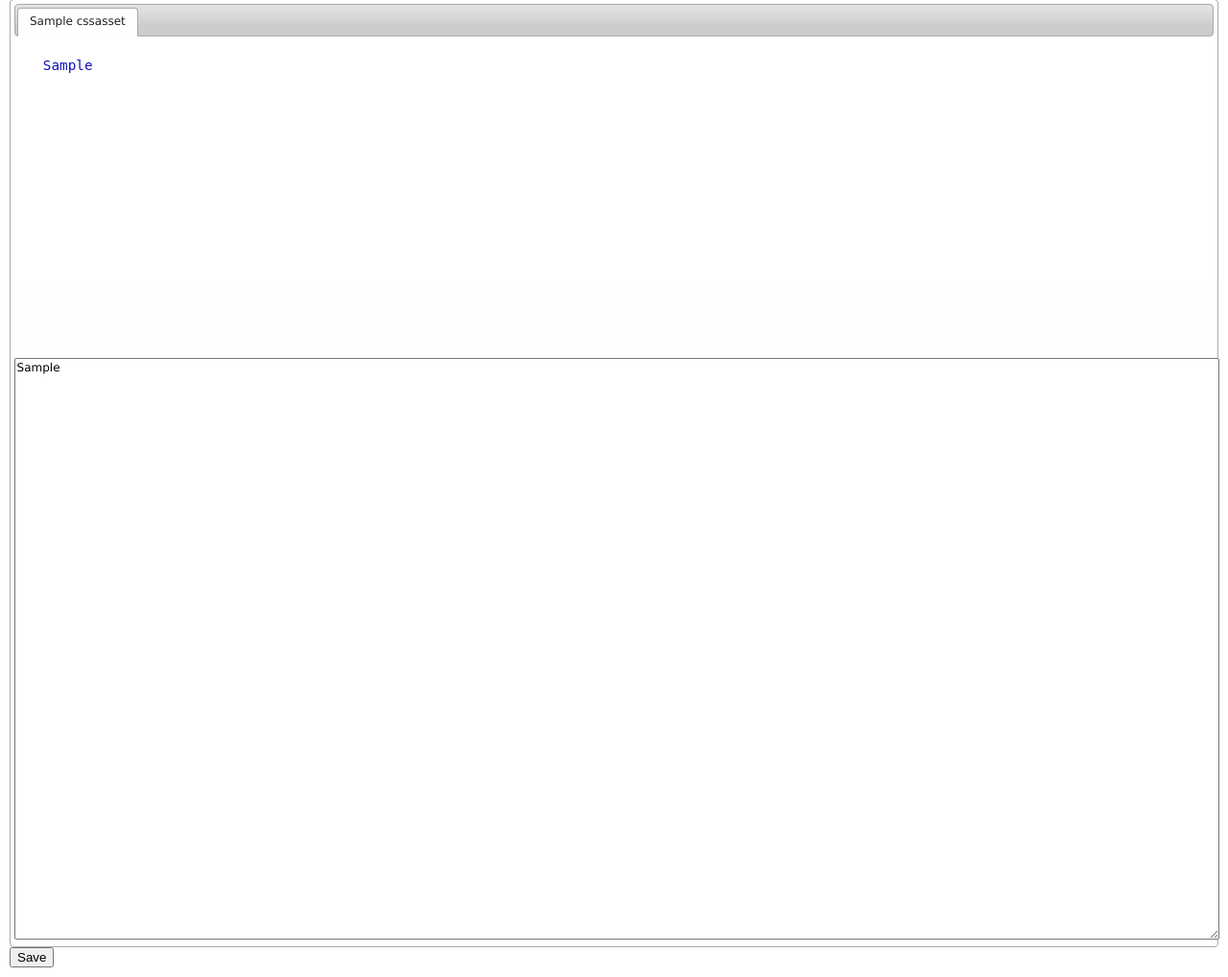
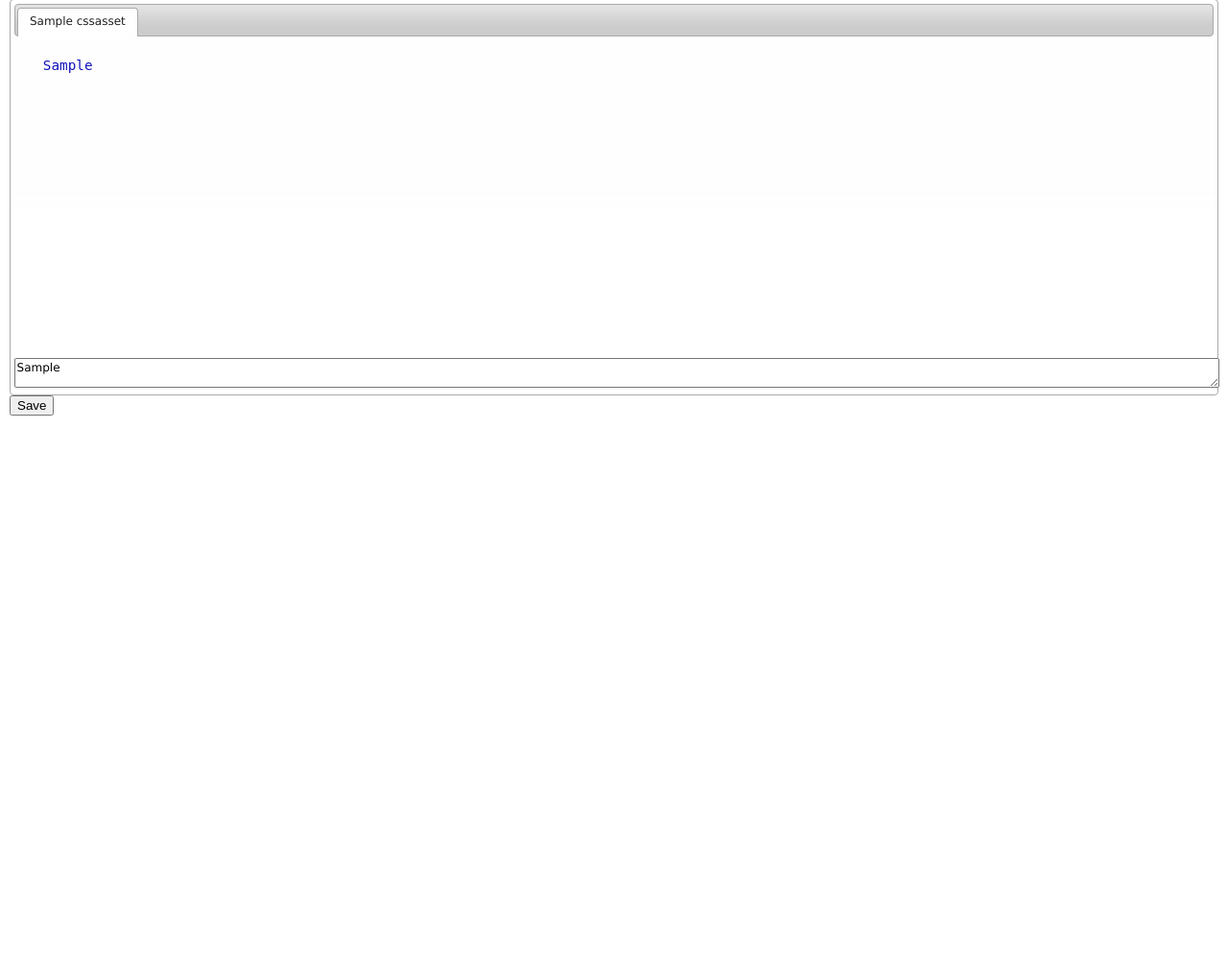
Before and after one commit to alex-hofsteede/cssswap, a Django app: template templates/edit.html in a window 1280 px wide. Shown: the part 27-1045 px from the top of the page at 96% size. After the commit the page ends 460 px from the top, so only its background shows below. Run offline with Django 3.2, Linux system fonts and the light colour scheme; the template is opened without the code that fills it: values that come from a table or form of the project are taken from there, others are empty; tables that the repository leaves empty hold one stand-in row (values such as "Sample post"); some libraries are stand-ins or nearby versions.

Commit message:
adding differentiation between stylesheets and style tags

```diff
--- a/swap/static/stylesheets/main.css
+++ b/swap/static/stylesheets/main.css
@@ -2,9 +2,14 @@
   margin: 10px;
 }
 
-#edit-css-form textarea {
+#edit-css-form textarea.styleSheet {
   width: 100%;
   height: 600px;
+}
+
+#edit-css-form textarea.styleAttribute {
+  width: 100%;
+  height: 25px;
 }
 
 #edit-tabs ul,
--- a/swap/util.py
+++ b/swap/util.py
@@ -176,7 +176,7 @@ def parseLinkedStylesheets(document, css_stylesheets, page):
 def parseNestedStylesheets(css_asset, css_stylesheets, page):
     """
     Looks through a CSS stylesheet for any @import tags and downloads the imported stylesheets,
-    replacing their reference in the parent stylesheet with the link to our own saves version
+    replacing their reference in the parent stylesheet with the link to our own saved version
     """
     #Group(1) is everything between the @import and the actual URL,
     #group(2) is the URL, and group(3) is any trailing characers
--- a/templates/edit.html
+++ b/templates/edit.html
@@ -11,13 +11,13 @@
     </ul>
     {% for stylesheet in stylesheets %}
     <div id="tabs-{{stylesheet.id}}">
-      <textarea name="cssasset_{{stylesheet.uuid}}">{{stylesheet.raw}}</textarea>
+      <textarea class="styleSheet" name="cssasset_{{stylesheet.uuid}}">{{stylesheet.raw}}</textarea>
     </div>
     {% endfor %}
 
     <div id="tabs-attributes">
       {% for styleattribute in styleattributes %}
-      <textarea name="cssasset_{{styleattribute.uuid}}">{{styleattribute.raw}}</textarea>
+      <textarea class="styleAttribute" name="cssasset_{{styleattribute.uuid}}">{{styleattribute.raw}}</textarea>
       {% endfor %}
     </div>
   </div>
```
